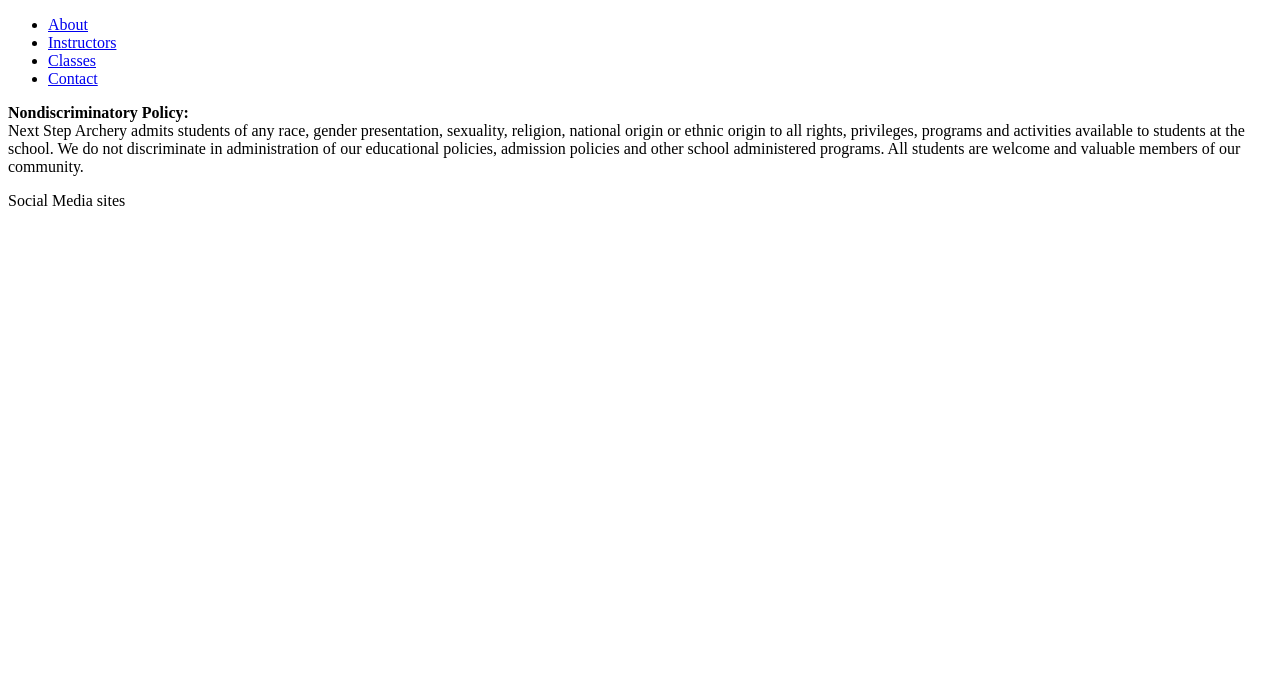
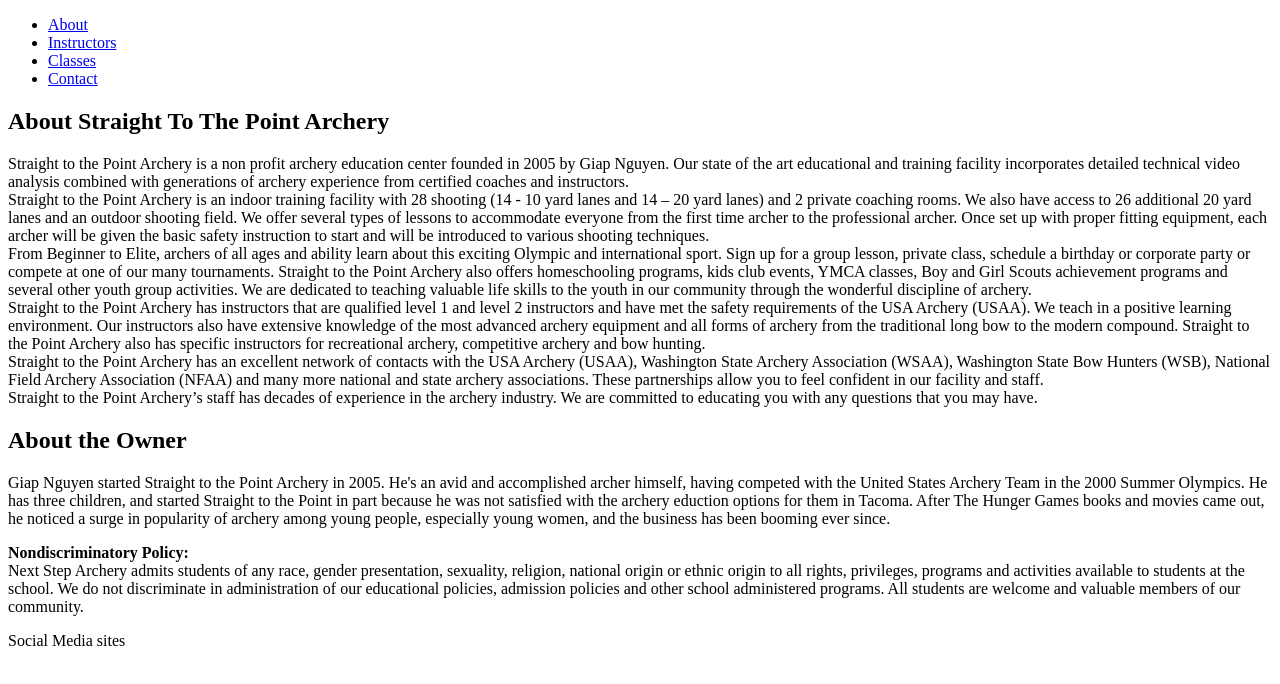
Before and after one commit to pinedaa04/stp-archery, a plain HTML site: page stp-main.html in a window 1280 px wide. Drawn offline with Linux system fonts and the light colour scheme.

Commit message:
about page start done

```diff
--- a/stp-main.html
+++ b/stp-main.html
@@ -14,6 +14,24 @@
         <li><a href="stp-contact.html">Contact</a></li>
       </ul>
     </nav>
+    <main>
+
+      <h2> About Straight To The Point Archery </h2>
+      <p>Straight to the Point Archery is a non profit archery education center founded in 2005 by Giap Nguyen.  Our state of the art educational and training facility incorporates detailed technical video analysis combined with generations of archery experience from certified coaches and instructors.
+      <br>
+      Straight to the Point Archery is an indoor training facility with  28 shooting (14 -  10 yard lanes and 14 – 20 yard lanes) and 2 private coaching rooms. We also have access to 26  additional  20 yard lanes  and an outdoor shooting field.  We offer several types of lessons to accommodate everyone from the first time archer to the professional archer. Once set up with proper fitting equipment, each archer will be given the basic safety instruction to start and will be introduced to various shooting techniques.
+      <br>
+      From Beginner to Elite, archers of all ages and ability learn about this exciting Olympic and international sport. Sign up for a group lesson, private class, schedule a birthday or corporate party or compete at one of our many tournaments.  Straight to the Point Archery also offers homeschooling programs, kids club events, YMCA classes, Boy and Girl Scouts achievement programs and several other youth group activities. We are dedicated to teaching valuable life skills to the youth in our community through the wonderful discipline of archery.
+      <br>
+      Straight to the Point Archery has instructors that are qualified level 1 and level 2 instructors and have met the safety requirements of the USA Archery (USAA). We teach in a positive learning environment.  Our instructors also have extensive knowledge of the most advanced archery equipment and all forms of archery from the traditional long bow to the modern compound.  Straight to the Point Archery also has specific instructors for recreational archery, competitive archery and bow hunting.
+      <br>
+      Straight to the Point Archery has an excellent network of contacts with the USA Archery (USAA), Washington State Archery Association (WSAA), Washington State Bow Hunters (WSB), National Field Archery Association (NFAA) and many more national and state archery associations. These partnerships allow you to feel confident in our facility and staff.
+      <br>
+      Straight to the Point Archery’s staff has decades of experience in the archery industry. We are committed to educating you with any questions that you may have.</p>
+      <h2> About the Owner</h2>
+      <p>Giap Nguyen started Straight to the Point Archery in 2005. He's an avid and accomplished archer himself, having competed with the United States Archery Team in the 2000 Summer Olympics. He has three children, and  started Straight to the Point in part because he was not satisfied with the archery eduction options for them in Tacoma. After The Hunger Games books and movies came out, he noticed a surge in popularity of archery among young people, especially young women, and the business has been booming ever since. </p>
+
+      </main>
       <footer>
         <p class="nondeiscrimination"> <b>Nondiscriminatory Policy: </b> <br>
         Next Step Archery admits students of any race, gender presentation, sexuality, religion, national origin or ethnic origin to all rights, privileges, programs and activities available to students at the school. We do not discriminate in administration of our educational policies, admission policies and other school administered programs. All students are welcome and valuable members of our community.
```
